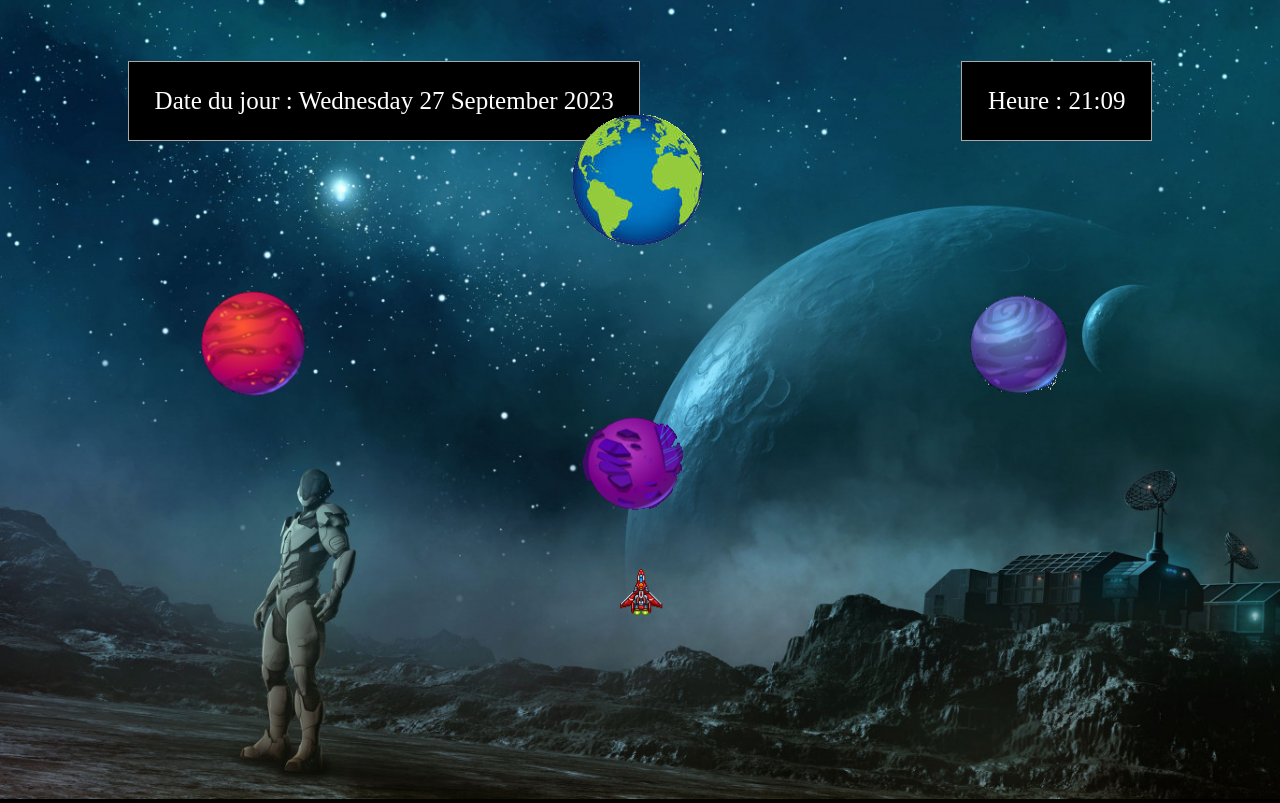
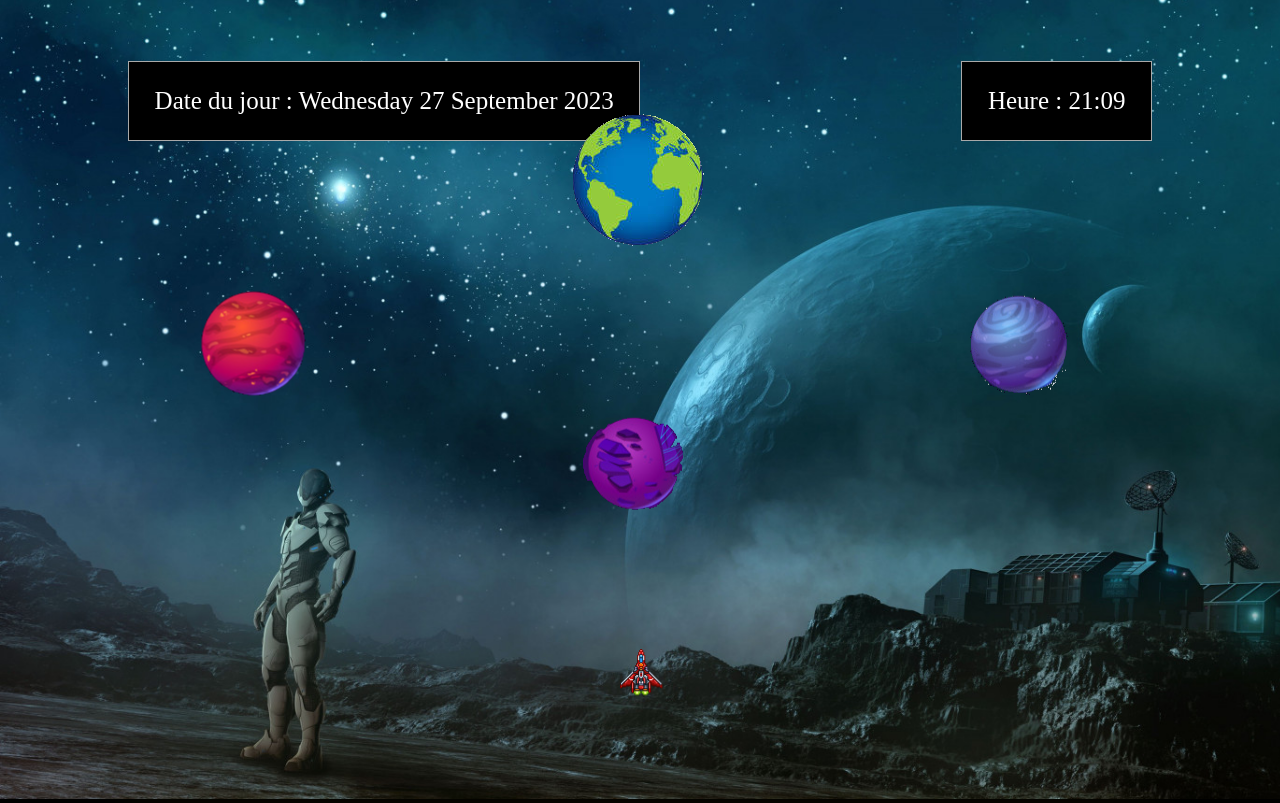
Before and after one commit to Sethiar/portfolio, a Flask app: page /home/cv_access in a window 1280 px wide. Shown: the part 19-822 px from the top of the page. Run offline with Flask 3, Linux system fonts and the light colour scheme; parts of the project's set-up code (start-up, migrations or seed data) failed here and were passed over.

Commit message:
Maj navette.css

```diff
--- a/static/CSS/navette.css
+++ b/static/CSS/navette.css
@@ -5,6 +5,7 @@
     /* width et height de l'élément .spaceship en unités relatives */
     width: 48px;
     height: 54px;
+    z-index:5;
 
     /* spécifie l'image de fond associé au spaceship */
     background-image: url('../images_site/images_spaceship/spritesheet_spaceship.png');
@@ -14,7 +15,7 @@
     background-position: center bottom;
     position: absolute;
 
-    bottom: 20%;
+    bottom: 10%;
     left: 50%;
     /* Pour centrer la navette horizontalement */
     transform: translateX(-50%);
```
